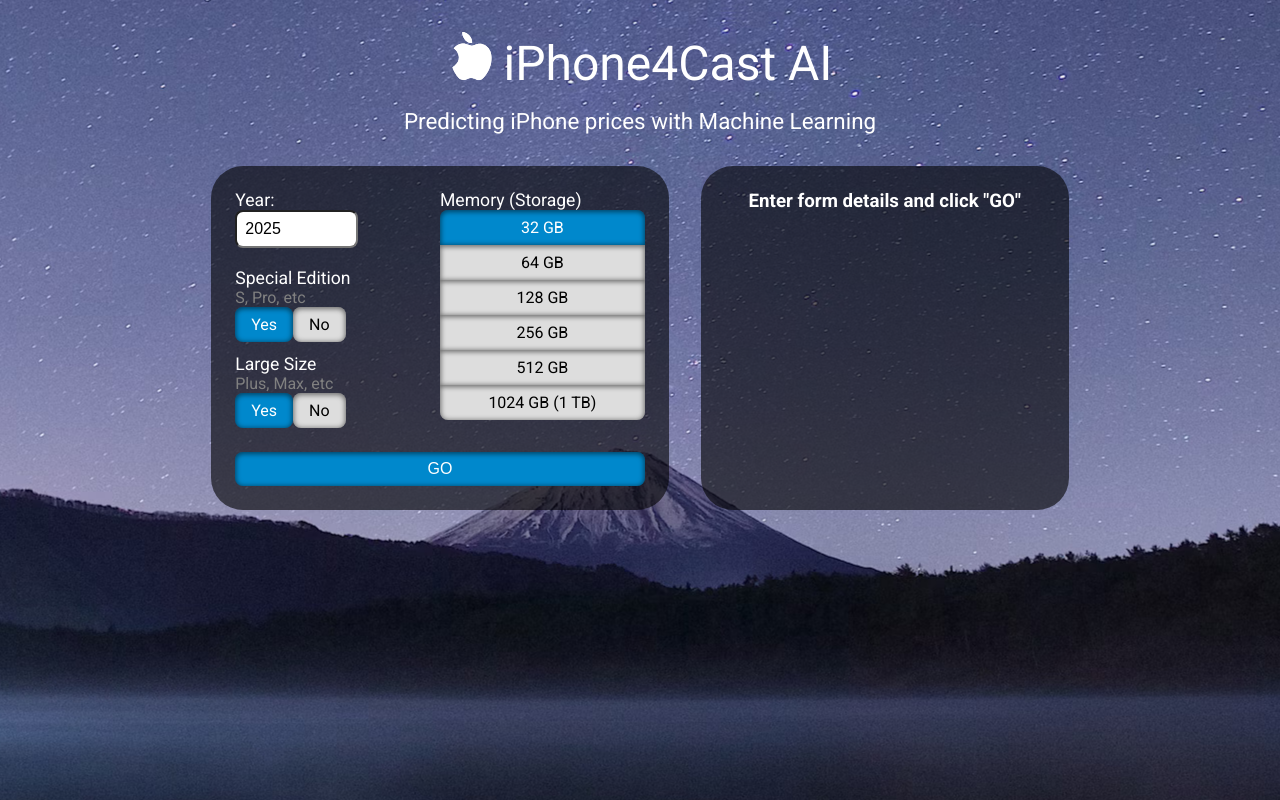
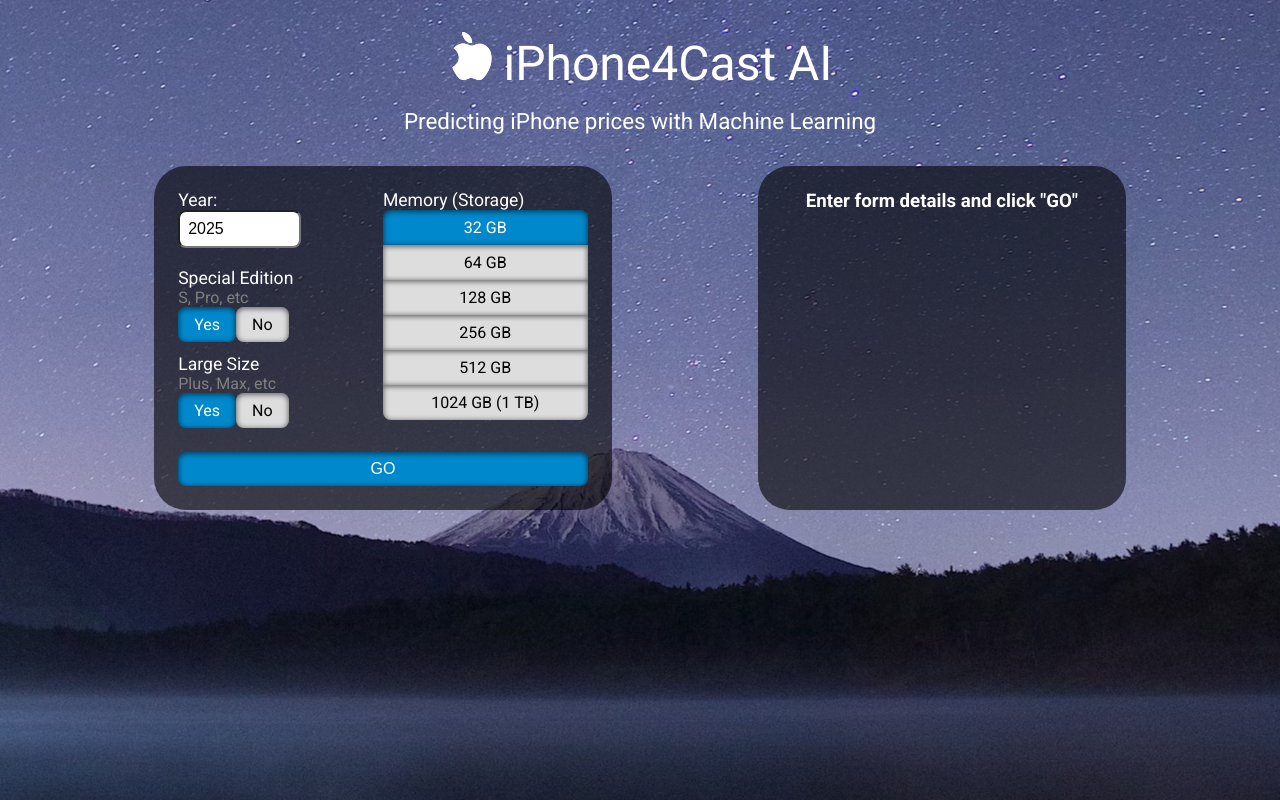
Before and after one commit to Tahsin-T-Ahmed/iphone-price-prediction-ai, a Next.js app in the folder frontend/: page / in a window 1280 px wide. Built offline with nearby package versions, Linux system fonts and the light colour scheme.

Commit message:
added 'graph' attr to formData; fixed flex spacing in <main>

```diff
--- a/frontend/src/app/page.tsx
+++ b/frontend/src/app/page.tsx
@@ -10,7 +10,8 @@
     special: null,
     large: null,
     memory: null,
-    price: null
+    price: null,
+    graph: null
   })
 
   function handleFormReturn(data) {
@@ -23,8 +24,8 @@
   <main style={{
     display: "flex",
     flexWrap: "wrap",
-    justifyContent: "center",
-    gap: "2rem"
+    justifyContent: "space-evenly",
+
   }}>
     <Form setFormData={setFormData}/>
     <Result formData={formData}/>
```
